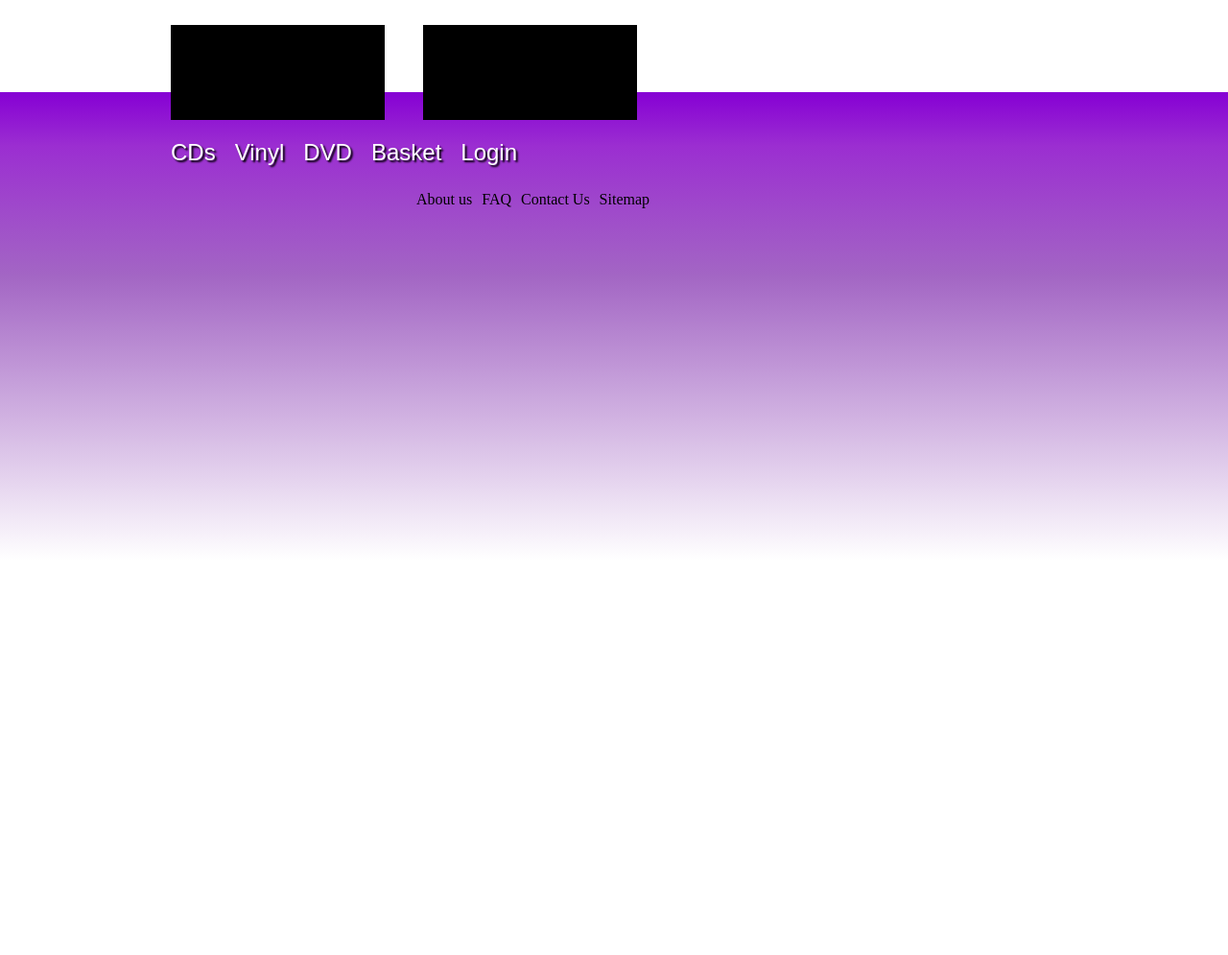
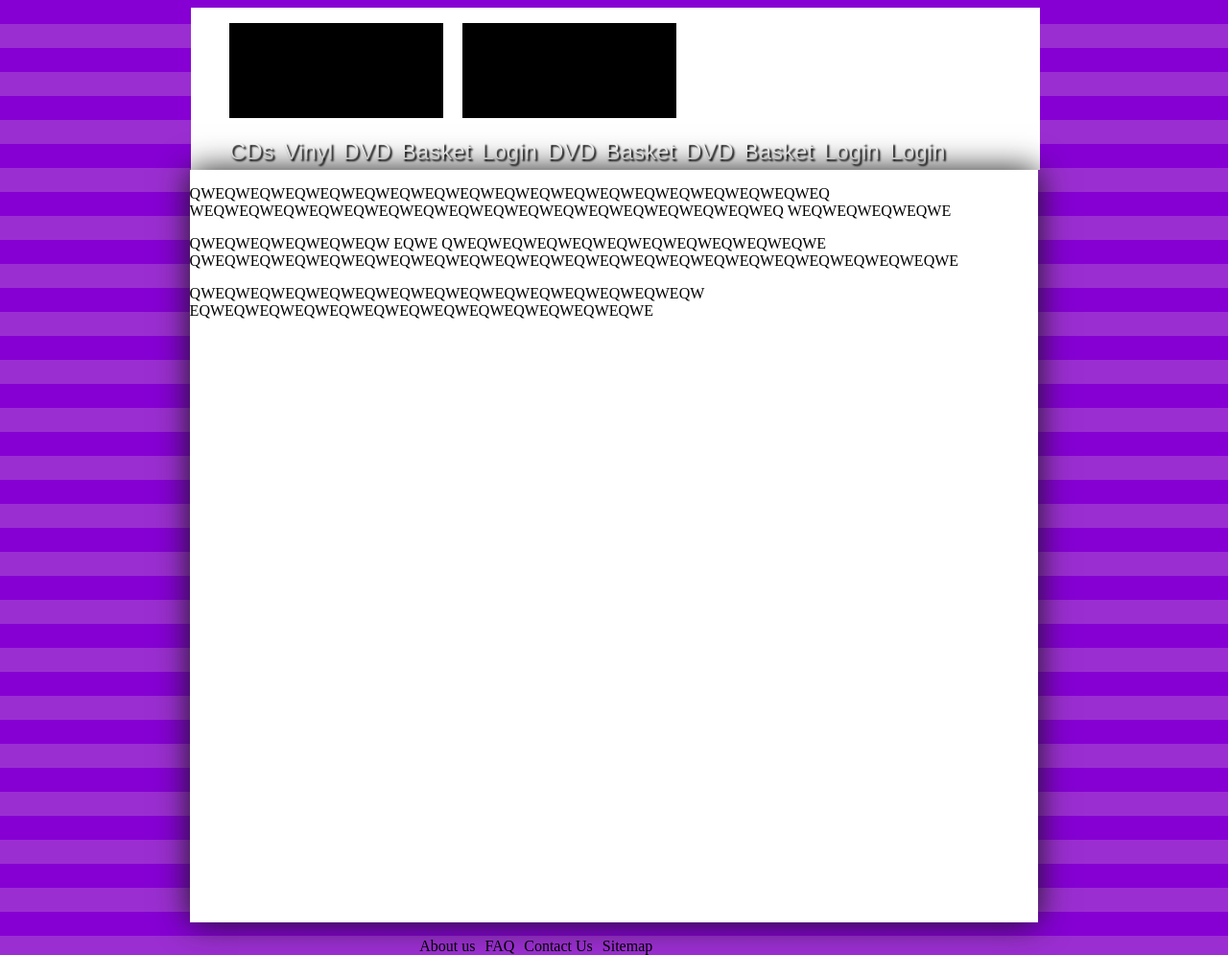
Before and after one commit to ObscureMedia/MediaTree, a PHP site: page / in a window 1280 px wide. Shown: the whole page at 96% size. Before the commit the page ends 561 px from the top, so only its background shows below. Run offline with PHP 8.4, Linux system fonts and the light colour scheme; some web fonts are replaced.

Commit message:
Added content div and integrated nav and top bar with it.
Padding and margins of nav and top bar have been matched to the new content div, drop shadows have been added to content using CSS3

```diff
--- a/index.php
+++ b/index.php
@@ -6,15 +6,13 @@
 		<link href="stylingCSS.css" rel="stylesheet" type="text/css">
 	</head>
 	<body>
-		<div>
 
 			<?php
 			include "header.php";
 			?>
-
+			<div id ="content"> <p>QWEQWEQWEQWEQWEQWEQWEQWEQWEQWEQWEQWEQWEQWEQWEQWEQWEQWEQ WEQWEQWEQWEQWEQWEQWEQWEQWEQWEQWEQWEQWEQWEQWEQWEQWEQ WEQWEQWEQWEQWE</p> <p>QWEQWEQWEQWEQWEQW EQWE QWEQWEQWEQWEQWEQWEQWEQWEQWEQWEQWE QWEQWEQWEQWEQWEQWEQWEQWEQWEQWEQWEQWEQWEQWEQWEQWEQWEQWEQWEQWEQWEQWE</p> <p>QWEQWEQWEQWEQWEQWEQWEQWEQWEQWEQWEQWEQWEQWEQW EQWEQWEQWEQWEQWEQWEQWEQWEQWEQWEQWEQWEQWE</p></div>
 			<?php
 			include "footer.php";
 			?>
-		</div>
 	</body>
 </html>
--- a/navigation.php
+++ b/navigation.php
@@ -8,5 +8,11 @@
 		<li>DVD</li>
 		<li>Basket</li>
 		<li>Login</li>
+		<li>DVD</li>
+		<li>Basket</li>
+		<li>DVD</li>
+		<li>Basket</li>
+		<li>Login</li>
+		<li>Login</li>
 	</ul>
 </div>
--- a/stylingCSS.css
+++ b/stylingCSS.css
@@ -1,16 +1,8 @@
 @CHARSET "ISO-8859-1";
 /*Set the background*/
 body {
-		background-image: -webkit-gradient(
-	    linear,
-	    left bottom,
-	    left top,
-	    color-stop(0.27, rgb(255,255,255)),
-	    color-stop(0.64, rgb(163,102,196)),
-	    color-stop(0.81, rgb(155,46,209)),
-	    color-stop(0.88, rgb(134,0,212)),
-	    color-stop(0.88, rgb(255,255,255))
-	);
+background-color: 9B2ED1;
+background-image: -webkit-gradient(linear, 0 0, 0 100%, color-stop(.5, rgb(134,0,212)), color-stop(.5, transparent), to(transparent));
 
 	background-image: -moz-linear-gradient(
 	    center bottom,
@@ -20,24 +12,27 @@ body {
 	    rgb(134,0,212) 88%,
 	    rgb(255,255,255) 88%
 	);
-	 background-repeat: no-repeat;
-	 height: 100%;
-   	 margin: 0;
-
+-webkit-background-size: 50px 50px;
+-moz-background-size: 50px 50px;
+background-size: 50px 50px;
 }
 
 /* The entire header, conprising of both levels of navigation */
 #header {
 	display:block;
-	padding-left:10%;
+	margin-left:15.1%;
 	float:left;
+	background-color: FFFFFF;
+	width:70%;
+	margin-left:15.1%;
+	margin-right:15.1%;
+
 
 }
 
 /*formats the content of topnav, navigation, content and footer identically*/
 #topnav li, #navigation li, #footer li{
 	display:block;
-	padding: 5px, 5px, 5px, 5px;
 	float:left;
 
 }
@@ -48,6 +43,10 @@ body {
 	src: url('Delicious-Roman.otf');
 	}
 
+#navigation, #topnav {
+overflow:auto;
+
+}
 #navigation li {
 	font-family: Delicious, sans-serif;
 	color: #FFFFFF;
@@ -55,10 +54,23 @@ body {
 	text-shadow: 2px 2px 2px #000;
 	}
 
-/* Each item in the header, the topnav and navigation */
+/* Each item in the header. The topnav and navigation */
 #header li{
-	padding:10px;
-	margin:0;
+	margin:0 10px 5px 0;
+}
+
+#content{
+	display:block;
+	height:100%;
+	width:70%;
+	margin-left:15%;
+	margin-right:15%;
+	overflow:auto;
+	float:right;
+	background-color: FFFFFF;
+	-webkit-box-shadow: 0px 0px 2em #191919;
+	box-shadow: 0px 0px 2em #191919;
+	-moz-box-shadow: 0px 0px 2em #191919;
 }
 
 /*page footer*/
@@ -75,4 +87,4 @@ padding-left:30%;
 /*each item in the page footer	*/
 #footer li{
 	padding-left:10px
-	}
+}
```
